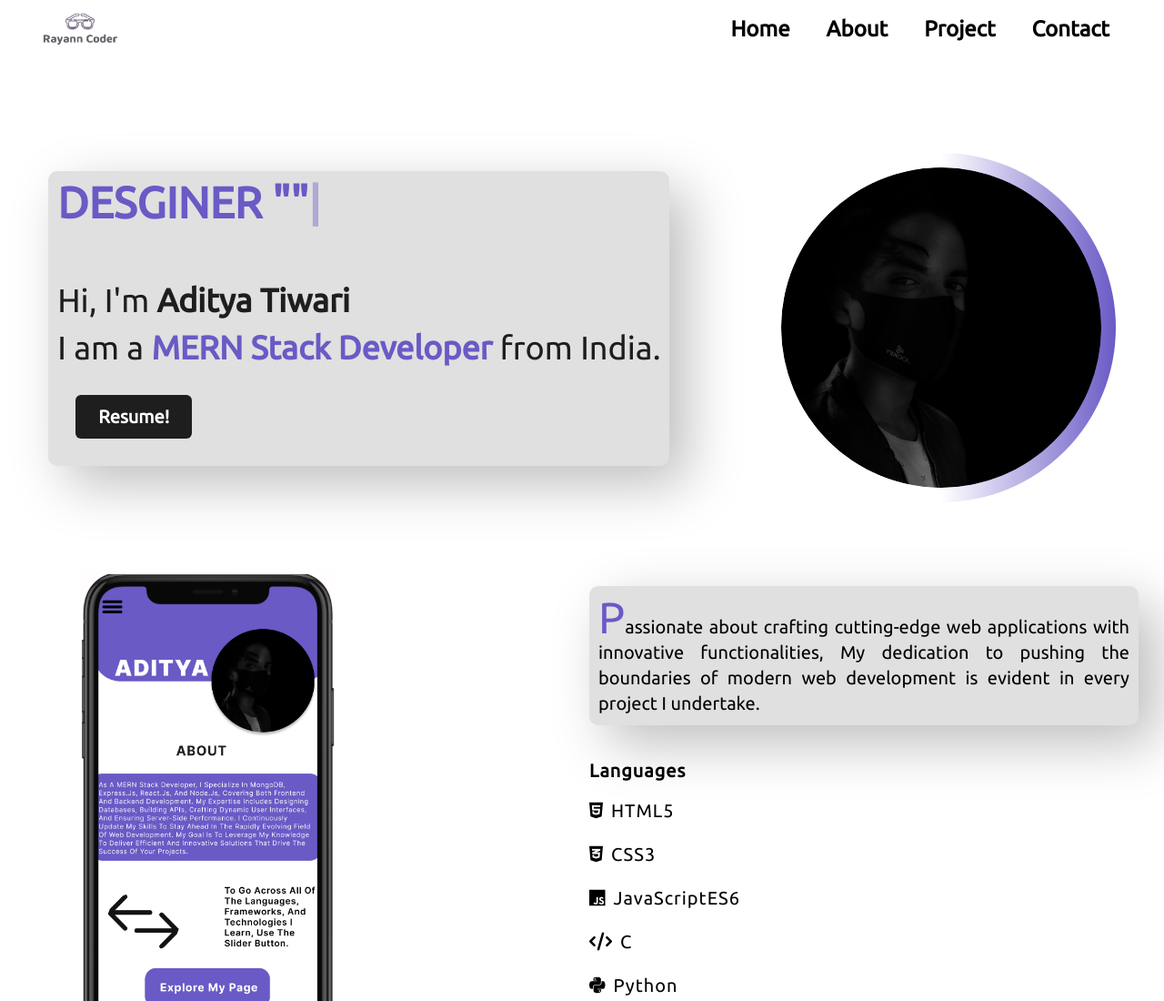
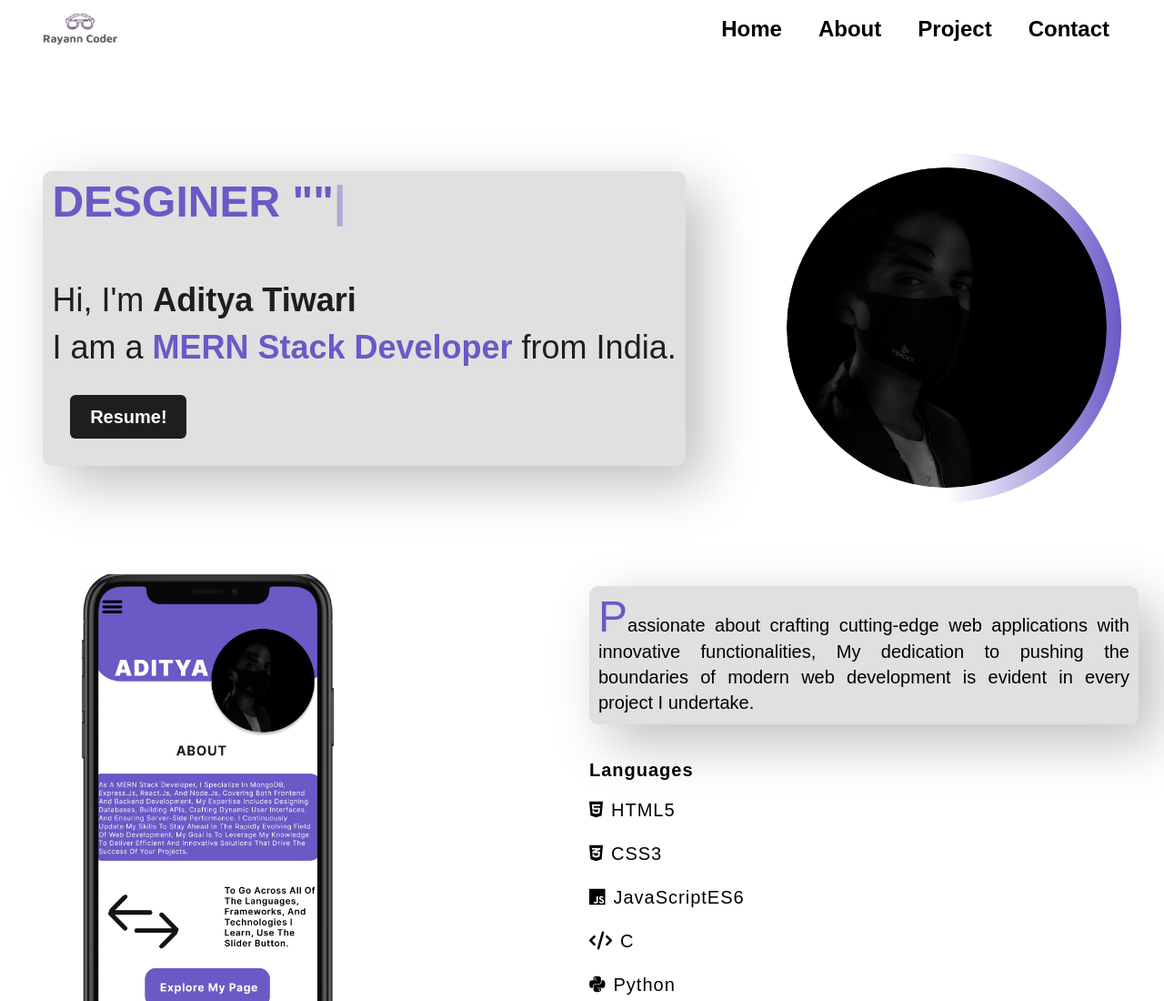
Before and after one commit to aditya379/Tailwind-Portfolio, a website: page index.html in a window 1280 px wide. Shown: the top 1100 px of the page at 91% size. Drawn offline with nearby package versions, Linux system fonts and the light colour scheme.

Commit message:
font change

```diff
--- a/css/input.css
+++ b/css/input.css
@@ -2,8 +2,12 @@
 @tailwind components;
 @tailwind utilities;
 
+@import url('https://fonts.googleapis.com/css2?family=Kumbh+Sans:wght@100..900&display=swap');
+
+
 * {
-  font-family: "Ubuntu", sans-serif;
+  font-family: "Kumbh Sans", sans-serif;
+  font-optical-sizing: auto;
 }
 
 html {
--- a/index.html
+++ b/index.html
@@ -13,7 +13,6 @@
       rel="stylesheet"
       href="https://fonts.googleapis.com/css2?family=Material+Symbols+Outlined:opsz,wght,FILL,GRAD@24,400,0,0"
     />
-    <link rel="preconnect" href="https://fonts.gstatic.com" crossorigin />
     <link
       href="https://fonts.googleapis.com/css2?family=Ubuntu&display=swap"
       rel="stylesheet"
@@ -131,7 +130,7 @@
       <!-- About -->
       <section
         id="about"
-        class="about-section py-10 md:py-0  "
+        class="about-section py-10 md:py-0"
       >
       <div class=" flex md:flex-row flex-col justify-center ">
         <!-- About details -->
```
Also changed, not shown: css/output.css.
